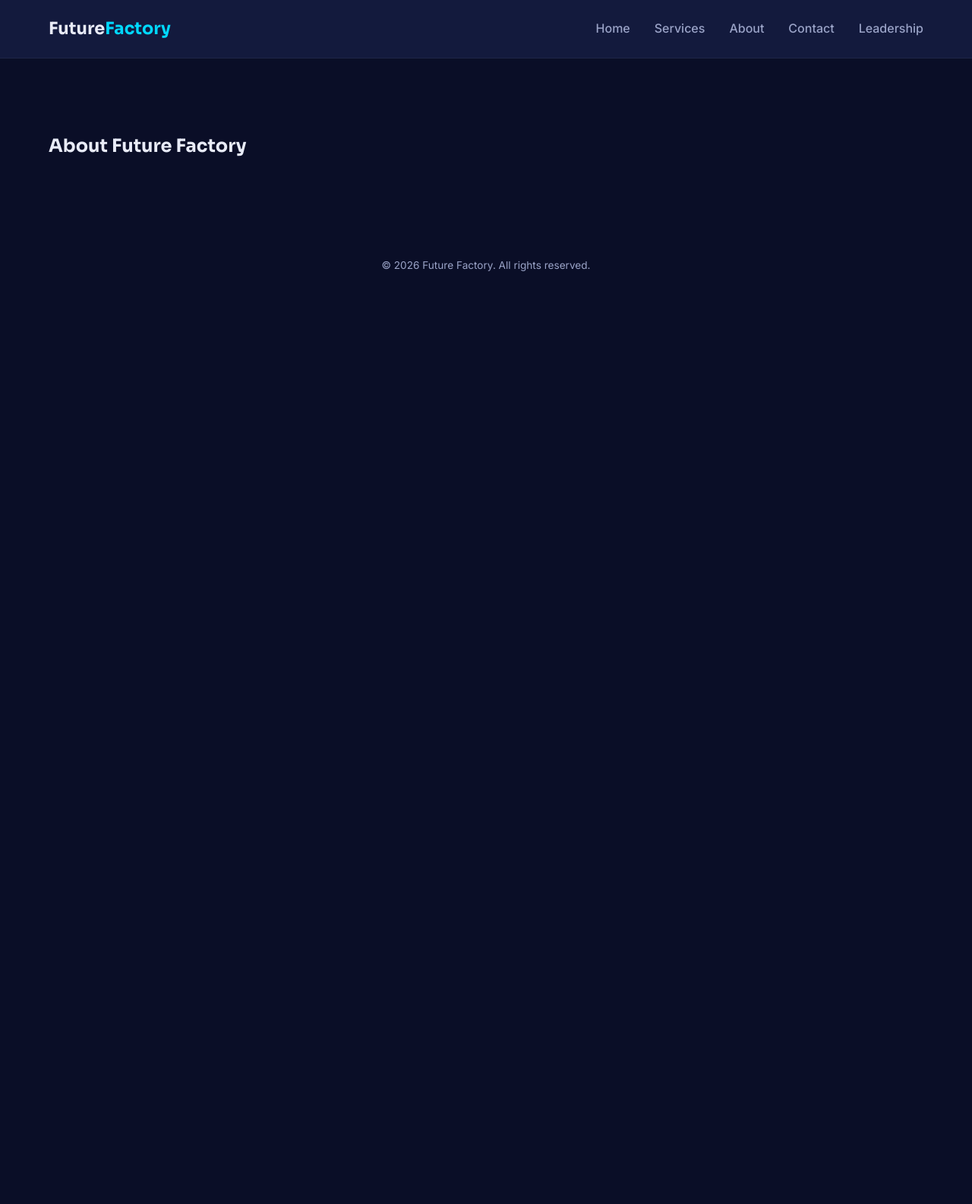
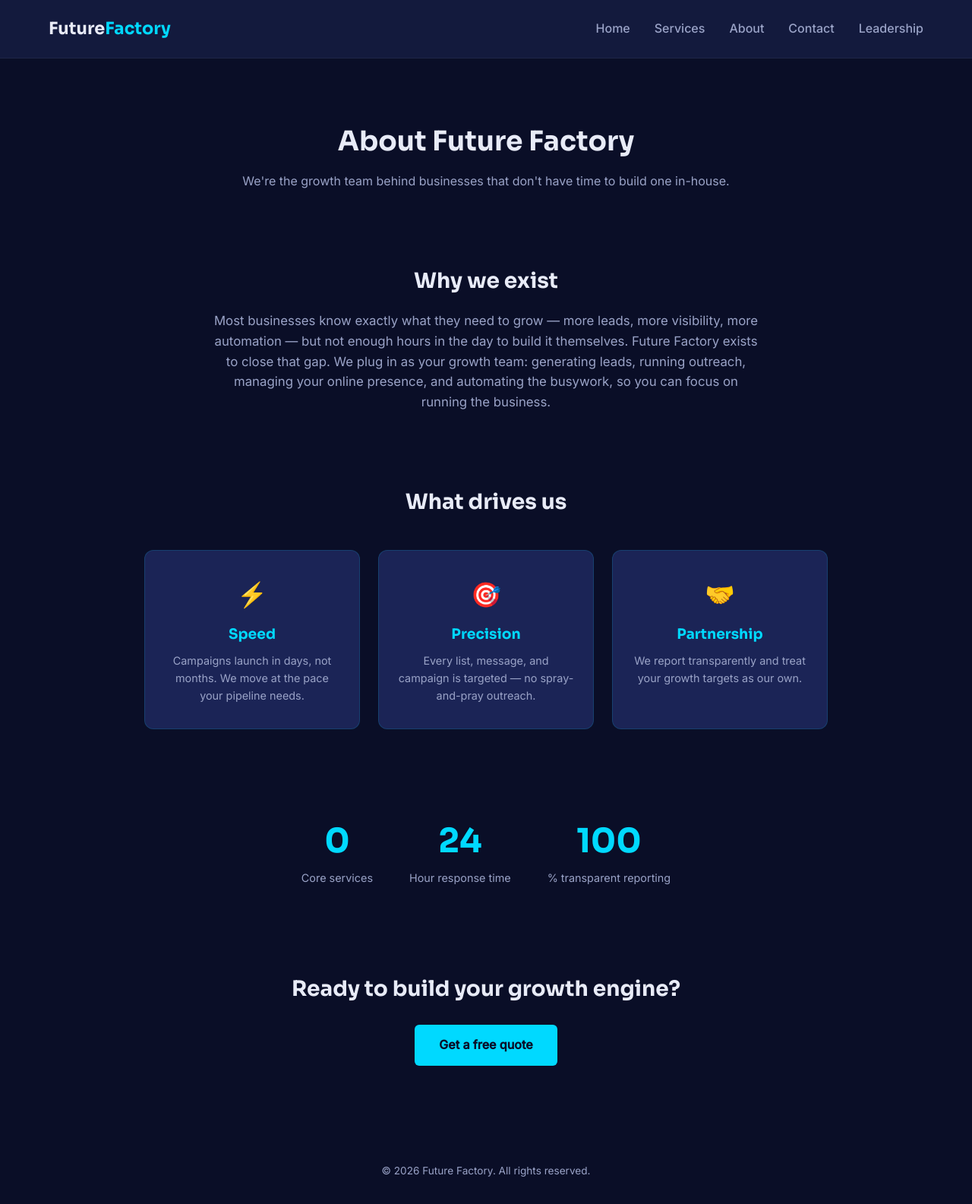
Before and after one commit to ali-sher-makki/futurefactory, a Django app: page /about/ in a window 1280 px wide. Shown: the whole page at 76% size. Before the commit the page ends 357 px from the top, so only its background shows below. Run offline with Django 5.2, Linux system fonts and the light colour scheme; data that the repository does not hold is empty.

Commit message:
Design About and Leadership pages with real content

```diff
--- a/core/templates/core/about.html
+++ b/core/templates/core/about.html
@@ -1,5 +1,62 @@
-<!-- core/templates/core/about.html -->
 {% extends "base.html" %}
+{% load static %}
+{% block title %}About - Future Factory{% endblock %}
 {% block content %}
-<section style="padding:6rem 5%;"><h1>About Future Factory</h1></section>
+<section class="ff-page-header">
+    <h1>About Future Factory</h1>
+    <p>We're the growth team behind businesses that don't have time to build one in-house.</p>
+</section>
+
+<section class="ff-about-story">
+    <div class="ff-about-story-inner">
+        <h2>Why we exist</h2>
+        <p>Most businesses know exactly what they need to grow — more leads, more visibility, more automation — but not enough hours in the day to build it themselves. Future Factory exists to close that gap. We plug in as your growth team: generating leads, running outreach, managing your online presence, and automating the busywork, so you can focus on running the business.</p>
+    </div>
+</section>
+
+<section class="ff-values-section">
+    <h2>What drives us</h2>
+    <div class="ff-values-grid">
+        <div class="ff-value-card">
+            <span class="ff-value-icon">⚡</span>
+            <h3>Speed</h3>
+            <p>Campaigns launch in days, not months. We move at the pace your pipeline needs.</p>
+        </div>
+        <div class="ff-value-card">
+            <span class="ff-value-icon">🎯</span>
+            <h3>Precision</h3>
+            <p>Every list, message, and campaign is targeted — no spray-and-pray outreach.</p>
+        </div>
+        <div class="ff-value-card">
+            <span class="ff-value-icon">🤝</span>
+            <h3>Partnership</h3>
+            <p>We report transparently and treat your growth targets as our own.</p>
+        </div>
+    </div>
+</section>
+
+<section class="ff-stats-section">
+    <div class="ff-stats-row">
+        <div class="ff-stat">
+            <span class="ff-stat-number" data-target="{{ service_count }}">0</span>
+            <span class="ff-stat-label">Core services</span>
+        </div>
+        <div class="ff-stat">
+            <span class="ff-stat-number" data-target="24">0</span>
+            <span class="ff-stat-label">Hour response time</span>
+        </div>
+        <div class="ff-stat">
+            <span class="ff-stat-number" data-target="100">0</span>
+            <span class="ff-stat-label">% transparent reporting</span>
+        </div>
+    </div>
+</section>
+
+<section class="ff-about-cta">
+    <h2>Ready to build your growth engine?</h2>
+    <a href="{% url 'core:contact' %}" class="ff-btn-primary">Get a free quote</a>
+</section>
 {% endblock %}
+{% block extra_scripts %}
+<script src="{% static 'js/counters.js' %}"></script>
+{% endblock %}
--- a/core/urls.py
+++ b/core/urls.py
@@ -6,6 +6,7 @@ app_name = 'core'
 urlpatterns = [
     path('', views.home, name='home'),
     path('about/', views.about, name='about'),
+    path('leadership/', views.leadership, name='leadership'),
     path('contact/', views.contact, name='contact'),
     path('notifications/', views.notifications_page, name='notifications'),
     path('push/subscribe/', views.push_subscribe, name='push-subscribe'),
--- a/core/views.py
+++ b/core/views.py
@@ -15,7 +15,12 @@ def home(request):
 
 
 def about(request):
-    return render(request, 'core/about.html')
+    service_count = Service.objects.filter(is_active=True).count()
+    return render(request, 'core/about.html', {'service_count': service_count})
+
+
+def leadership(request):
+    return render(request, 'core/leadership.html')
 
 
 def contact(request):
--- a/static/css/style.css
+++ b/static/css/style.css
@@ -543,3 +543,102 @@ body.nav-open {
         font-size: 1.4rem;
     }
 }
+.ff-about-story {
+    padding: 4rem 5% 2rem;
+    display: flex;
+    justify-content: center;
+    text-align: center;
+}
+
+.ff-about-story-inner { max-width: 720px; }
+.ff-about-story-inner h2 { font-size: 1.75rem; margin-bottom: 1rem; }
+.ff-about-story-inner p { color: var(--ff-text-muted); font-size: 1.05rem; }
+
+.ff-values-section { padding: 4rem 5%; text-align: center; }
+.ff-values-section h2 { font-size: 1.75rem; margin-bottom: 2.5rem; }
+
+.ff-values-grid {
+    display: grid;
+    grid-template-columns: repeat(auto-fit, minmax(220px, 1fr));
+    gap: 1.5rem;
+    max-width: 900px;
+    margin: 0 auto;
+}
+
+.ff-value-card {
+    background: var(--ff-indigo);
+    border: 1px solid rgba(0, 217, 255, 0.15);
+    border-radius: 12px;
+    padding: 2rem 1.5rem;
+}
+
+.ff-value-icon { font-size: 2rem; display: block; margin-bottom: 0.75rem; }
+.ff-value-card h3 { color: var(--ff-cyan); margin-bottom: 0.5rem; }
+.ff-value-card p { color: var(--ff-text-muted); font-size: 0.9rem; }
+
+.ff-stats-section { padding: 3rem 5% 5rem; }
+
+.ff-stats-row {
+    display: flex;
+    flex-wrap: wrap;
+    justify-content: center;
+    gap: 3rem;
+    max-width: 800px;
+    margin: 0 auto;
+    text-align: center;
+}
+
+.ff-stat-number {
+    display: block;
+    font-family: var(--ff-font-heading);
+    font-size: 2.75rem;
+    font-weight: 700;
+    color: var(--ff-cyan);
+}
+
+.ff-stat-label { color: var(--ff-text-muted); font-size: 0.9rem; }
+
+.ff-about-cta { text-align: center; padding: 2rem 5% 6rem; }
+.ff-about-cta h2 { font-size: 1.75rem; margin-bottom: 1.5rem; }
+
+.ff-leadership-section { padding: 4rem 5% 6rem; }
+
+.ff-leadership-grid {
+    display: grid;
+    grid-template-columns: repeat(auto-fit, minmax(280px, 1fr));
+    gap: 2rem;
+    max-width: 1000px;
+    margin: 0 auto;
+}
+
+.ff-leader-card {
+    background: var(--ff-indigo);
+    border: 1px solid rgba(0, 217, 255, 0.15);
+    border-radius: 12px;
+    padding: 2rem;
+    text-align: center;
+}
+
+.ff-leader-avatar {
+    width: 80px;
+    height: 80px;
+    border-radius: 50%;
+    background: linear-gradient(135deg, var(--ff-cyan), var(--ff-violet));
+    display: flex;
+    align-items: center;
+    justify-content: center;
+    margin: 0 auto 1rem;
+    font-family: var(--ff-font-heading);
+    font-weight: 700;
+    font-size: 1.5rem;
+    color: var(--ff-navy);
+}
+
+.ff-leader-title {
+    display: block;
+    color: var(--ff-cyan);
+    font-size: 0.85rem;
+    margin: 0.25rem 0 0.75rem;
+}
+
+.ff-leader-card p { color: var(--ff-text-muted); font-size: 0.9rem; }
--- /dev/null
+++ b/static/js/counters.js
@@ -0,0 +1,33 @@
+(function () {
+    const stats = document.querySelectorAll('.ff-stat-number');
+    if (!stats.length) return;
+
+    function animateCount(el) {
+        const target = parseInt(el.dataset.target, 10) || 0;
+        const duration = 1200;
+        const start = performance.now();
+
+        function tick(now) {
+            const progress = Math.min((now - start) / duration, 1);
+            const eased = 1 - Math.pow(1 - progress, 3);
+            el.textContent = Math.floor(eased * target);
+            if (progress < 1) {
+                requestAnimationFrame(tick);
+            } else {
+                el.textContent = target;
+            }
+        }
+        requestAnimationFrame(tick);
+    }
+
+    const observer = new IntersectionObserver((entries) => {
+        entries.forEach((entry) => {
+            if (entry.isIntersecting) {
+                animateCount(entry.target);
+                observer.unobserve(entry.target);
+            }
+        });
+    }, { threshold: 0.5 });
+
+    stats.forEach((stat) => observer.observe(stat));
+})();
--- a/templates/base.html
+++ b/templates/base.html
@@ -23,7 +23,7 @@
             <a href="{% url 'services:list' %}">Services</a>
             <a href="{% url 'core:about' %}">About</a>
             <a href="{% url 'core:contact' %}">Contact</a>
-            <a href="{% url 'core:about' %}">Leadership</a>
+            <a href="{% url 'core:leadership' %}">Leadership</a>
         </nav>
         <div class="ff-nav-overlay" id="ff-nav-overlay"></div>
     </header>
```
Also changed, not shown: core/templates/core/leadership.html (added, +21 -0 lines).
